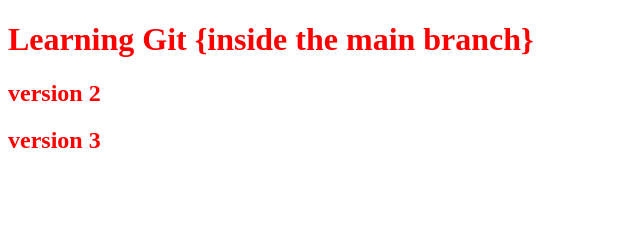
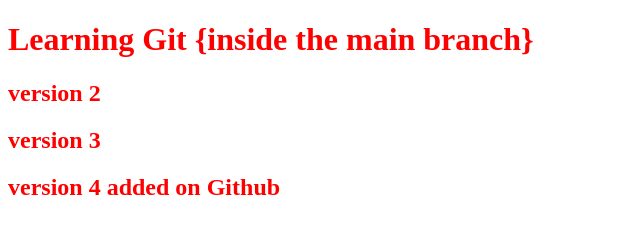
Before and after one commit to Mezikko22/learning-git, a plain HTML site: page index.html in a window 1280 px wide. Shown: the whole page, without its empty margins (0-640 px from the left). Drawn offline with Linux system fonts and the light colour scheme.

Commit message:
released version 4 from github

```diff
--- a/index.html
+++ b/index.html
@@ -12,6 +12,7 @@
 
         <h2>version 2</h2>
         <h2>version 3</h2>
+        <h2>version 4 added on Github</h2>
     </p>
 </body>
 </html>
```
